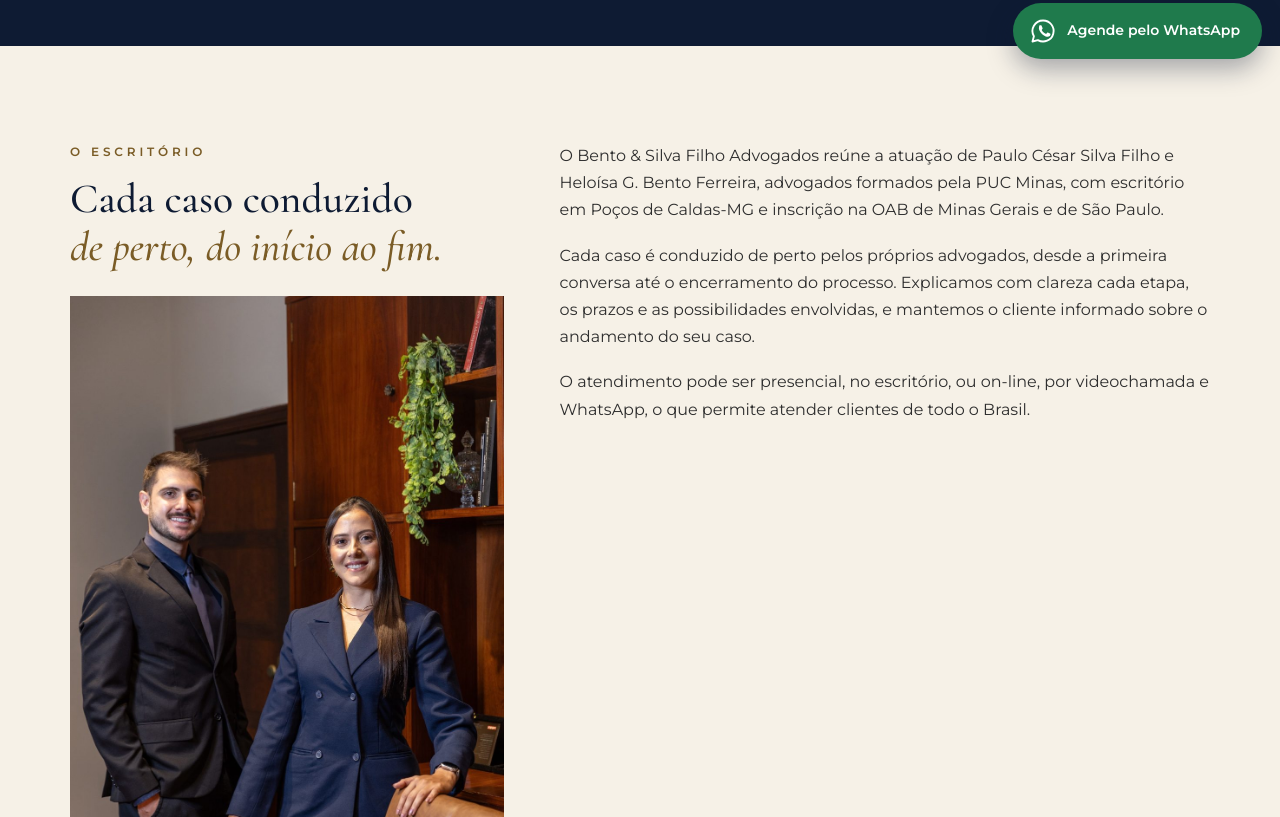
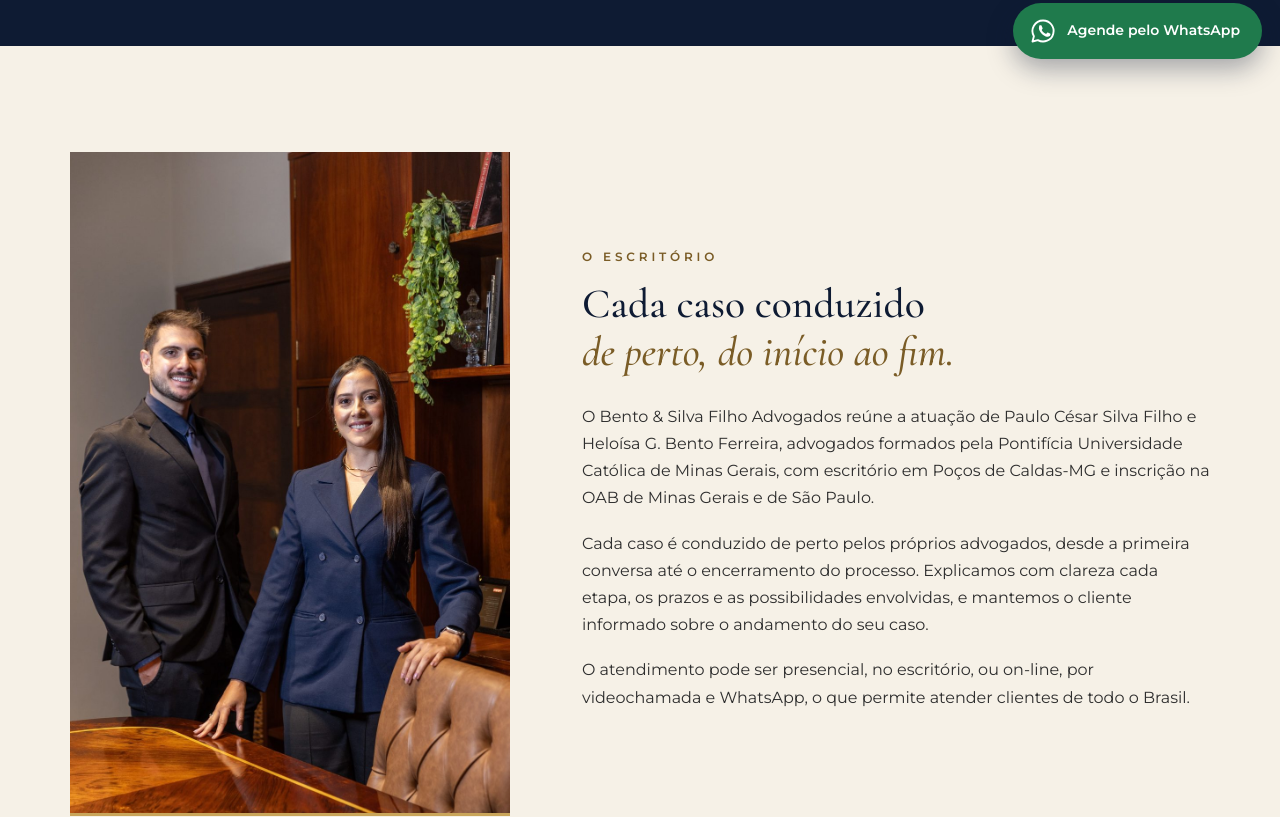
Before and after one commit to pcesarsfilho/bentosilvafilho, a plain HTML site: page index.html in a window 1280 px wide. Shown: the part 723-1540 px from the top of the page. Drawn offline with nearby package versions, Linux system fonts and the light colour scheme.

Commit message:
Seção O escritório: foto e texto lado a lado no desktop e nome completo da PUC Minas
Co-Authored-By: Claude Sonnet 5.5 <noreply@anthropic.com>
Claude-Session: https://claude.ai/code/session_019yFdNPbXaqafi1aGd5nU4B

```diff
--- a/index.html
+++ b/index.html
@@ -119,11 +119,13 @@ section{scroll-margin-top:72px}
 }
 
 /* Escritório */
-.office{display:grid;grid-template-columns:1fr 1.5fr;gap:56px;align-items:start}
-.office img{width:100%;max-width:440px;height:auto;border-bottom:3px solid var(--gold);margin-top:10px}
-.office .text{display:flex;flex-direction:column;gap:18px;color:#2E2E2E;max-width:62ch}
+.office{display:grid;grid-template-columns:minmax(0,440px) 1fr;grid-template-rows:1fr auto auto 1fr;column-gap:72px;row-gap:26px;align-items:start}
+.office img{grid-column:1;grid-row:1 / 5;width:100%;max-width:440px;height:auto;border-bottom:3px solid var(--gold);margin-top:10px}
+.office .head{grid-column:2;grid-row:2;display:flex;flex-direction:column;gap:14px}
+.office .head h2{margin-bottom:0}
+.office .text{grid-column:2;grid-row:3;display:flex;flex-direction:column;gap:18px;color:#2E2E2E;max-width:62ch}
 .office .text p{margin:0}
-@media (max-width:760px){.office{grid-template-columns:1fr;gap:28px}.office img{max-width:100%}}
+@media (max-width:760px){.office{grid-template-columns:1fr;grid-template-rows:none;row-gap:28px}.office img{grid-column:1;grid-row:auto;max-width:100%;order:2}.office .head{grid-column:1;grid-row:auto;order:1}.office .text{grid-column:1;grid-row:auto;order:3}}
 .gallery{display:grid;grid-template-columns:repeat(3,1fr);gap:16px;margin-top:56px}
 .gallery img{width:100%;height:auto;aspect-ratio:4/3;object-fit:cover;display:block;border-bottom:3px solid var(--gold)}
 @media (max-width:760px){.gallery{display:flex;overflow-x:auto;scroll-snap-type:x mandatory;gap:12px;margin-top:36px;padding-bottom:6px;-webkit-overflow-scrolling:touch}.gallery img{flex:0 0 82%;scroll-snap-align:start}}
@@ -270,13 +272,13 @@ section{scroll-margin-top:72px}
 
 <section id="escritorio" class="section">
   <div class="wrap office">
-    <div class="stack">
+    <div class="head">
       <div class="eyebrow">O escritório</div>
       <h2>Cada caso conduzido <em>de perto, do início ao fim.</em></h2>
-      <img src="img/dupla.jpg" alt="Paulo César Silva Filho e Heloísa G. Bento Ferreira no escritório" width="1000" height="1501" loading="lazy">
     </div>
+    <img src="img/dupla.jpg" alt="Paulo César Silva Filho e Heloísa G. Bento Ferreira no escritório" width="1000" height="1501" loading="lazy">
     <div class="text">
-      <p>O Bento &amp; Silva Filho Advogados reúne a atuação de Paulo César Silva Filho e Heloísa G. Bento Ferreira, advogados formados pela PUC Minas, com escritório em Poços de Caldas-MG e inscrição na OAB de Minas Gerais e de São Paulo.</p>
+      <p>O Bento &amp; Silva Filho Advogados reúne a atuação de Paulo César Silva Filho e Heloísa G. Bento Ferreira, advogados formados pela Pontifícia Universidade Católica de Minas Gerais, com escritório em Poços de Caldas-MG e inscrição na OAB de Minas Gerais e de São Paulo.</p>
       <p>Cada caso é conduzido de perto pelos próprios advogados, desde a primeira conversa até o encerramento do processo. Explicamos com clareza cada etapa, os prazos e as possibilidades envolvidas, e mantemos o cliente informado sobre o andamento do seu caso.</p>
       <p>O atendimento pode ser presencial, no escritório, ou on-line, por videochamada e WhatsApp, o que permite atender clientes de todo o Brasil.</p>
     </div>
```
